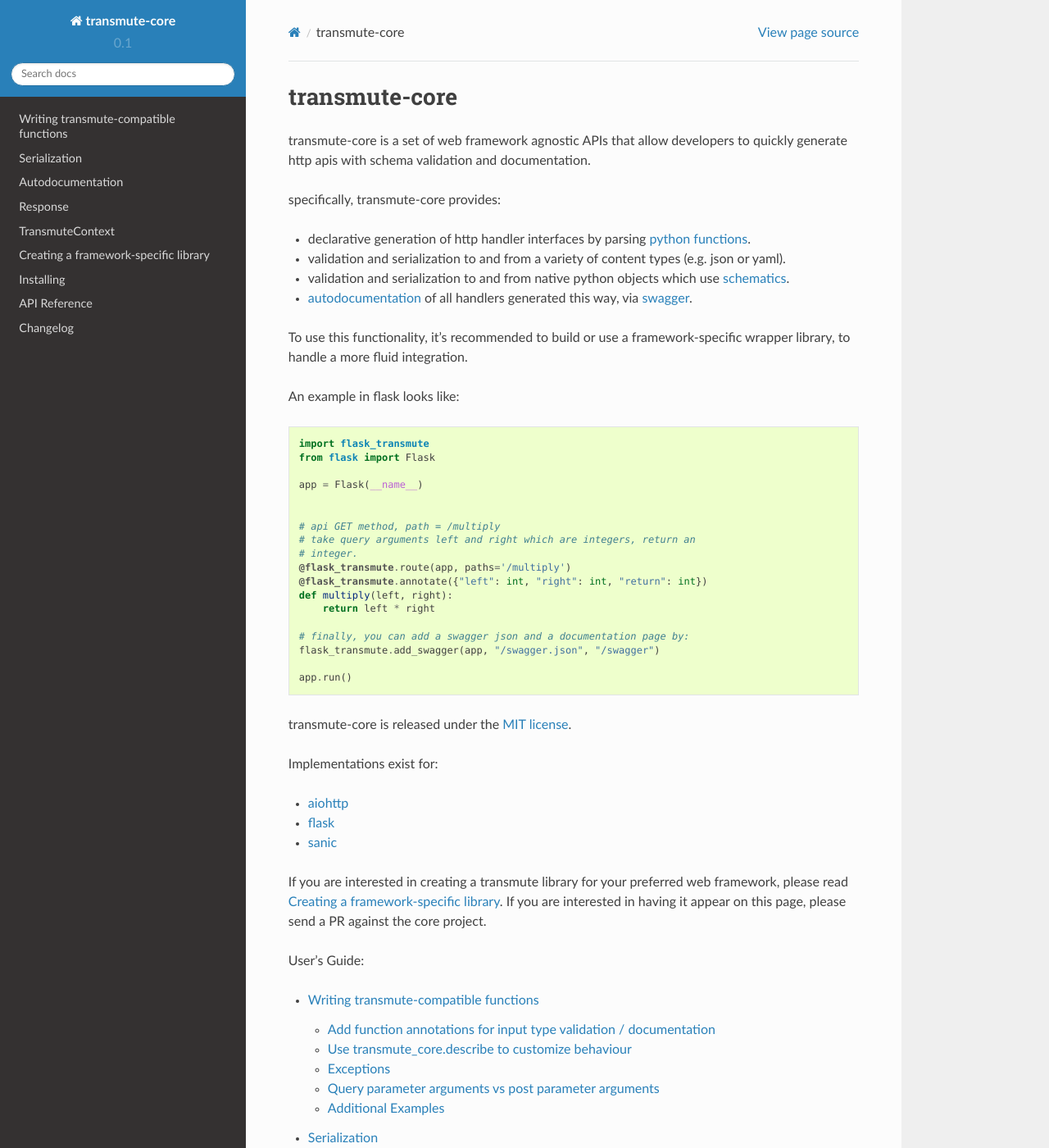
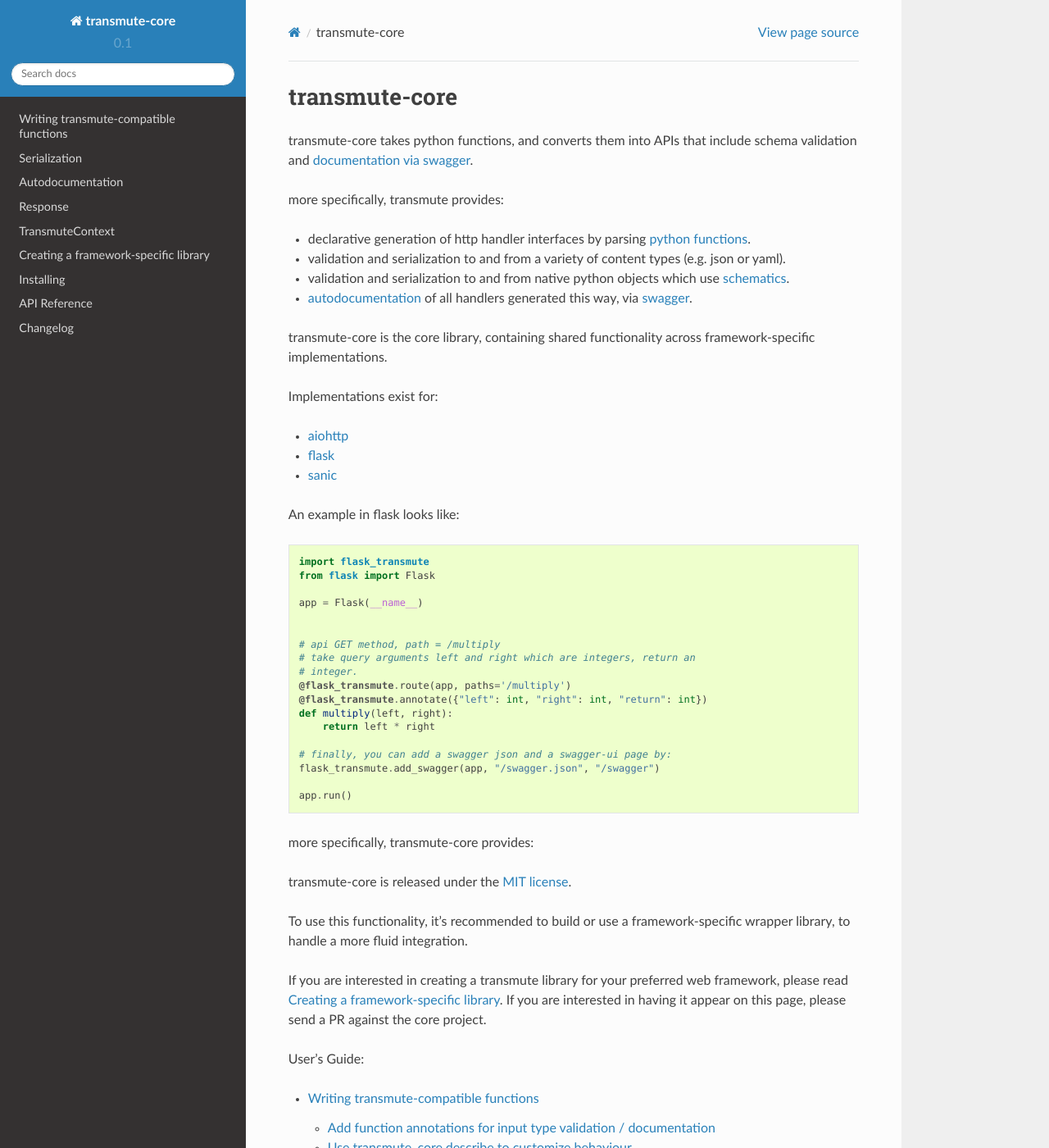
Before and after one commit to toumorokoshi/transmute-core, a Sphinx documentation site: the page built from docs/index.rst, in a window 1280 px wide and 1400 px high. Shown: the whole window at 82% size. Built offline with Sphinx 7.4.7 and the Read the Docs theme 2.0.0, drawn with Linux system fonts in a browser that asks for light colours.

Commit message:
minor: updating documentation.

```diff
--- a/docs/index.rst
+++ b/docs/index.rst
@@ -6,18 +6,24 @@
 transmute-core
 ==============
 
-transmute-core is a set of web framework agnostic APIs that allow developers to quickly generate http apis
-with schema validation and documentation.
+transmute-core takes python functions, and converts them into APIs
+that include schema validation and `documentation via swagger <https://swagger.io/specification/>`_.
 
-specifically, transmute-core provides:
+more specifically, transmute provides:
 
 * declarative generation of http handler interfaces by parsing :ref:`python functions <functions>`.
 * validation and serialization to and from a variety of content types (e.g. json or yaml).
 * validation and serialization to and from native python objects which use `schematics <http://schematics.readthedocs.org/en/latest/>`_.
 * :doc:`autodocumentation <autodocumentation>` of all handlers generated this way, via `swagger <http://swagger.io/>`_.
 
-To use this functionality, it's recommended to build or use a
-framework-specific wrapper library, to handle a more fluid integration.
+transmute-core is the core library, containing shared functionality
+across framework-specific implementations.
+
+Implementations exist for:
+
+* `aiohttp <https://github.com/toumorokoshi/aiohttp-transmute>`_
+* `flask <https://github.com/toumorokoshi/flask-transmute>`_
+* `sanic <http://sanic-transmute.readthedocs.io/en/latest/>`_
 
 An example in flask looks like:
 
@@ -37,19 +43,17 @@
     def multiply(left, right):
         return left * right
 
-    # finally, you can add a swagger json and a documentation page by:
+    # finally, you can add a swagger json and a swagger-ui page by:
     flask_transmute.add_swagger(app, "/swagger.json", "/swagger")
 
     app.run()
 
+more specifically, transmute-core provides:
+
 transmute-core is released under the `MIT license <https://github.com/toumorokoshi/transmute-core/blob/master/LICENSE>`_.
 
-
-Implementations exist for:
-
-* `aiohttp <https://github.com/toumorokoshi/aiohttp-transmute>`_
-* `flask <https://github.com/toumorokoshi/flask-transmute>`_
-* `sanic <http://sanic-transmute.readthedocs.io/en/latest/>`_
+To use this functionality, it's recommended to build or use a
+framework-specific wrapper library, to handle a more fluid integration.
 
 If you are interested in creating a transmute library for your
 preferred web framework, please read :doc:`creating_a_framework`.
```
